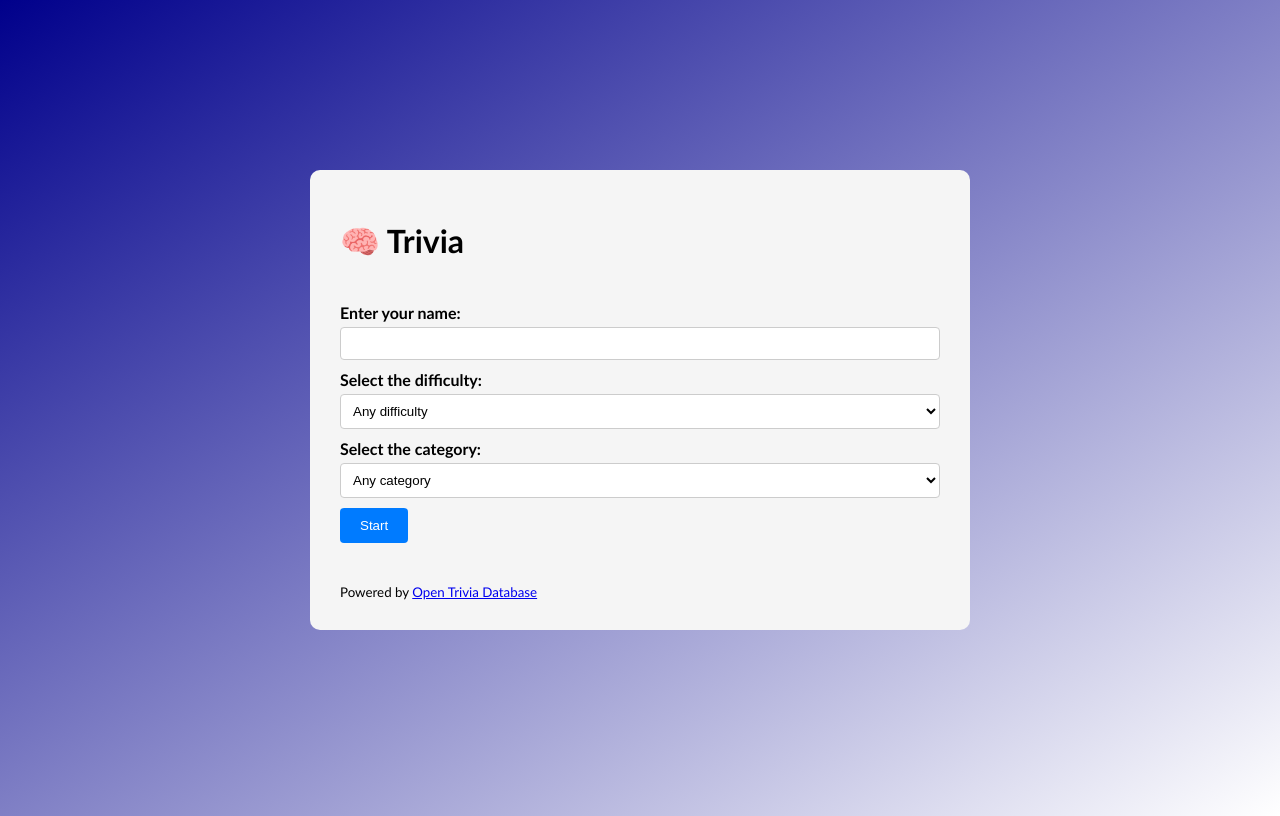
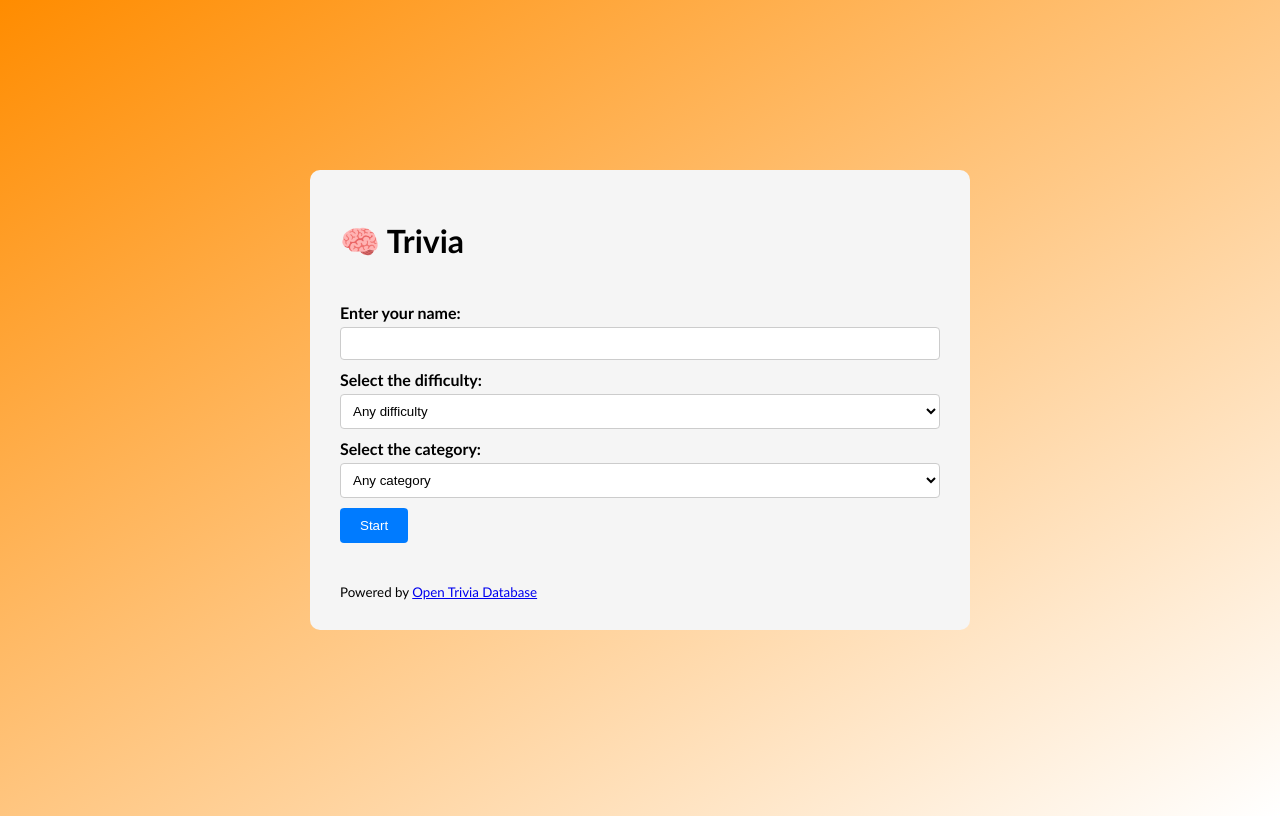
Before and after one commit to giacomo-dantonio/lamp-example, a PHP site: page / in a window 1280 px wide. Run offline with PHP 8.4, Linux system fonts and the light colour scheme; data that the repository does not hold is empty.

Commit message:
change background color

```diff
--- a/approot/styles.css
+++ b/approot/styles.css
@@ -1,5 +1,5 @@
 body {
-  background-image: linear-gradient(to bottom right, darkblue, white);
+  background-image: linear-gradient(to bottom right, darkorange, white);
   height: 100vh;
   background-color: darkblue;
   overflow: hidden;
```
